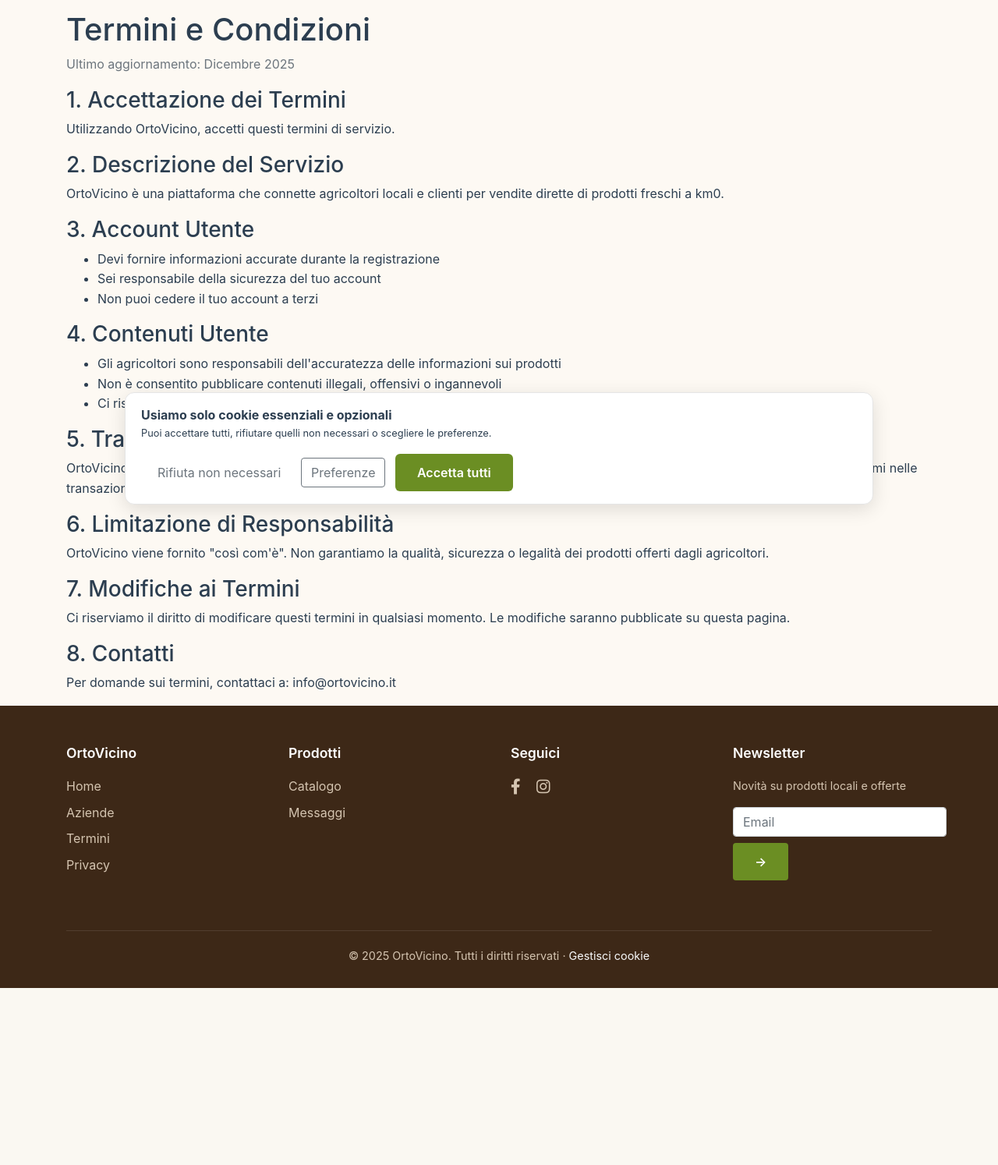
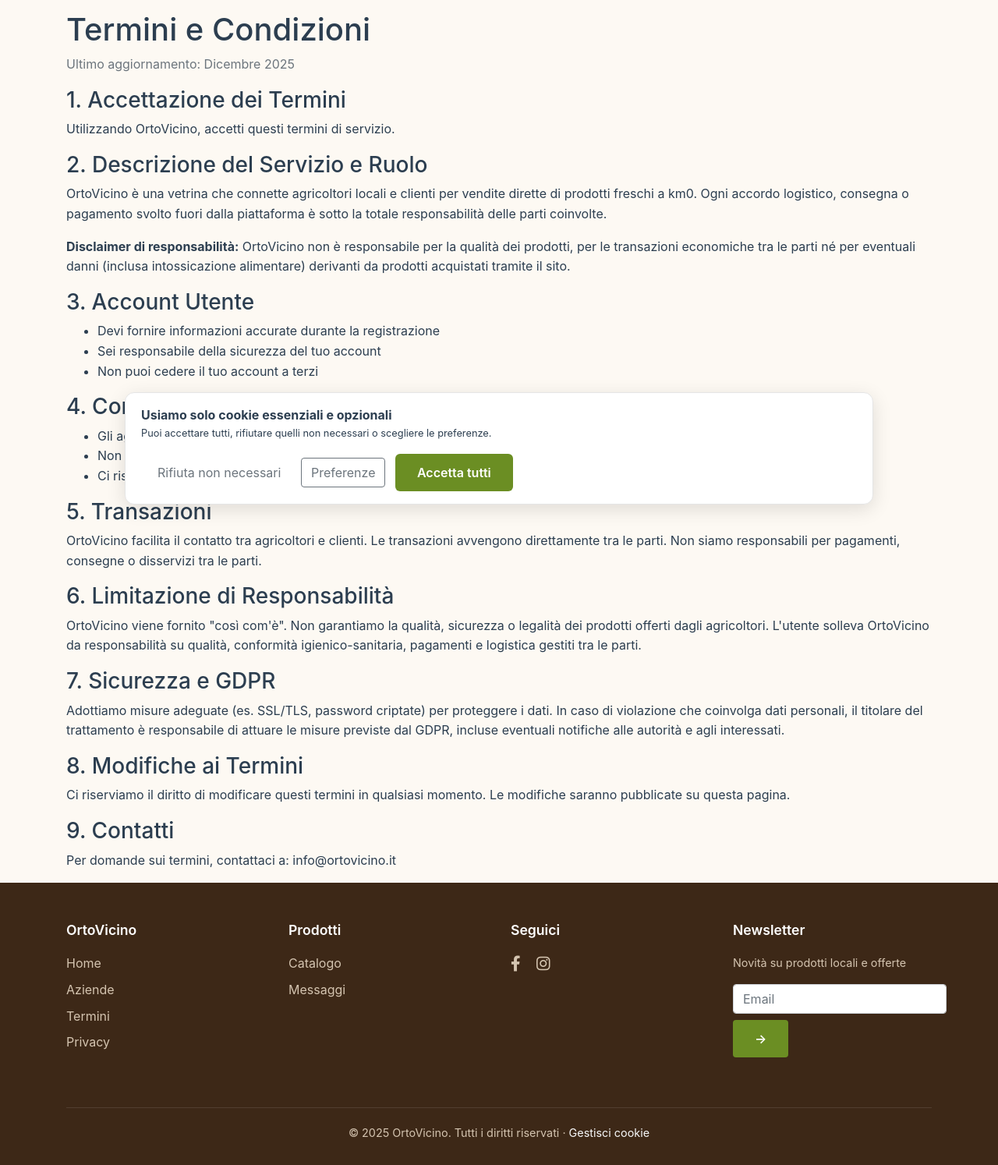
Before and after one commit to Chapobulli/agri-km-zero, a Flask app: page /terms in a window 1280 px wide. Shown: the part 133-1627 px from the top of the page at 78% size. Before the commit the page ends 1400 px from the top, so only its background shows below. Run offline with Flask 3, Linux system fonts and the light colour scheme; some libraries are stand-ins or nearby versions.

Commit message:
Compliance: disclaimer termini e spunta igienico-sanitaria obbligatoria prodotti

```diff
--- a/app/forms.py
+++ b/app/forms.py
@@ -22,6 +22,7 @@ class ProductForm(FlaskForm):
     price = FloatField('Prezzo (€)', validators=[DataRequired(message="Il prezzo è obbligatorio")])
     unit = SelectField('Unità di Misura', choices=[('kg','€/kg'), ('pezzo','€/pezzo'), ('cassetta','€/cassetta')], validators=[DataRequired()])
     image = FileField('Foto Prodotto', validators=[Optional(), FileAllowed(['jpg','jpeg','png','gif'], 'Solo immagini JPG, PNG o GIF')])
+    safety_ack = BooleanField('Dichiaro che questo prodotto rispetta le norme igienico-sanitarie vigenti per la vendita diretta', validators=[DataRequired(message="Devi dichiarare la conformità igienico-sanitaria del prodotto")])
     submit = SubmitField('Pubblica Prodotto')
 
 class MessageForm(FlaskForm):
--- a/app/products.py
+++ b/app/products.py
@@ -86,6 +86,7 @@ def edit_product(product_id):
         form.description.data = product.description
         form.price.data = product.price
         form.unit.data = product.unit
+        form.safety_ack.data = True
     if form.validate_on_submit():
         product.name = form.name.data
         if form.description.data:
--- a/templates/terms.html
+++ b/templates/terms.html
@@ -7,8 +7,9 @@
     <h3>1. Accettazione dei Termini</h3>
     <p>Utilizzando OrtoVicino, accetti questi termini di servizio.</p>
 
-    <h3>2. Descrizione del Servizio</h3>
-    <p>OrtoVicino è una piattaforma che connette agricoltori locali e clienti per vendite dirette di prodotti freschi a km0.</p>
+    <h3>2. Descrizione del Servizio e Ruolo</h3>
+    <p>OrtoVicino è una vetrina che connette agricoltori locali e clienti per vendite dirette di prodotti freschi a km0. Ogni accordo logistico, consegna o pagamento svolto fuori dalla piattaforma è sotto la totale responsabilità delle parti coinvolte.</p>
+    <p><strong>Disclaimer di responsabilità:</strong> OrtoVicino non è responsabile per la qualità dei prodotti, per le transazioni economiche tra le parti né per eventuali danni (inclusa intossicazione alimentare) derivanti da prodotti acquistati tramite il sito.</p>
 
     <h3>3. Account Utente</h3>
     <ul>
@@ -25,15 +26,18 @@
     </ul>
 
     <h3>5. Transazioni</h3>
-    <p>OrtoVicino facilita il contatto tra agricoltori e clienti. Le transazioni avvengono direttamente tra le parti. Non siamo responsabili per problemi nelle transazioni.</p>
+    <p>OrtoVicino facilita il contatto tra agricoltori e clienti. Le transazioni avvengono direttamente tra le parti. Non siamo responsabili per pagamenti, consegne o disservizi tra le parti.</p>
 
     <h3>6. Limitazione di Responsabilità</h3>
-    <p>OrtoVicino viene fornito "così com'è". Non garantiamo la qualità, sicurezza o legalità dei prodotti offerti dagli agricoltori.</p>
+    <p>OrtoVicino viene fornito "così com'è". Non garantiamo la qualità, sicurezza o legalità dei prodotti offerti dagli agricoltori. L'utente solleva OrtoVicino da responsabilità su qualità, conformità igienico-sanitaria, pagamenti e logistica gestiti tra le parti.</p>
 
-    <h3>7. Modifiche ai Termini</h3>
+    <h3>7. Sicurezza e GDPR</h3>
+    <p>Adottiamo misure adeguate (es. SSL/TLS, password criptate) per proteggere i dati. In caso di violazione che coinvolga dati personali, il titolare del trattamento è responsabile di attuare le misure previste dal GDPR, incluse eventuali notifiche alle autorità e agli interessati.</p>
+
+    <h3>8. Modifiche ai Termini</h3>
     <p>Ci riserviamo il diritto di modificare questi termini in qualsiasi momento. Le modifiche saranno pubblicate su questa pagina.</p>
 
-    <h3>8. Contatti</h3>
+    <h3>9. Contatti</h3>
     <p>Per domande sui termini, contattaci a: info@ortovicino.it</p>
 </div>
 {% endblock %}
```
Also changed, not shown: templates/add_product.html (+16 -0 lines), templates/edit_product.html (+16 -0 lines).
